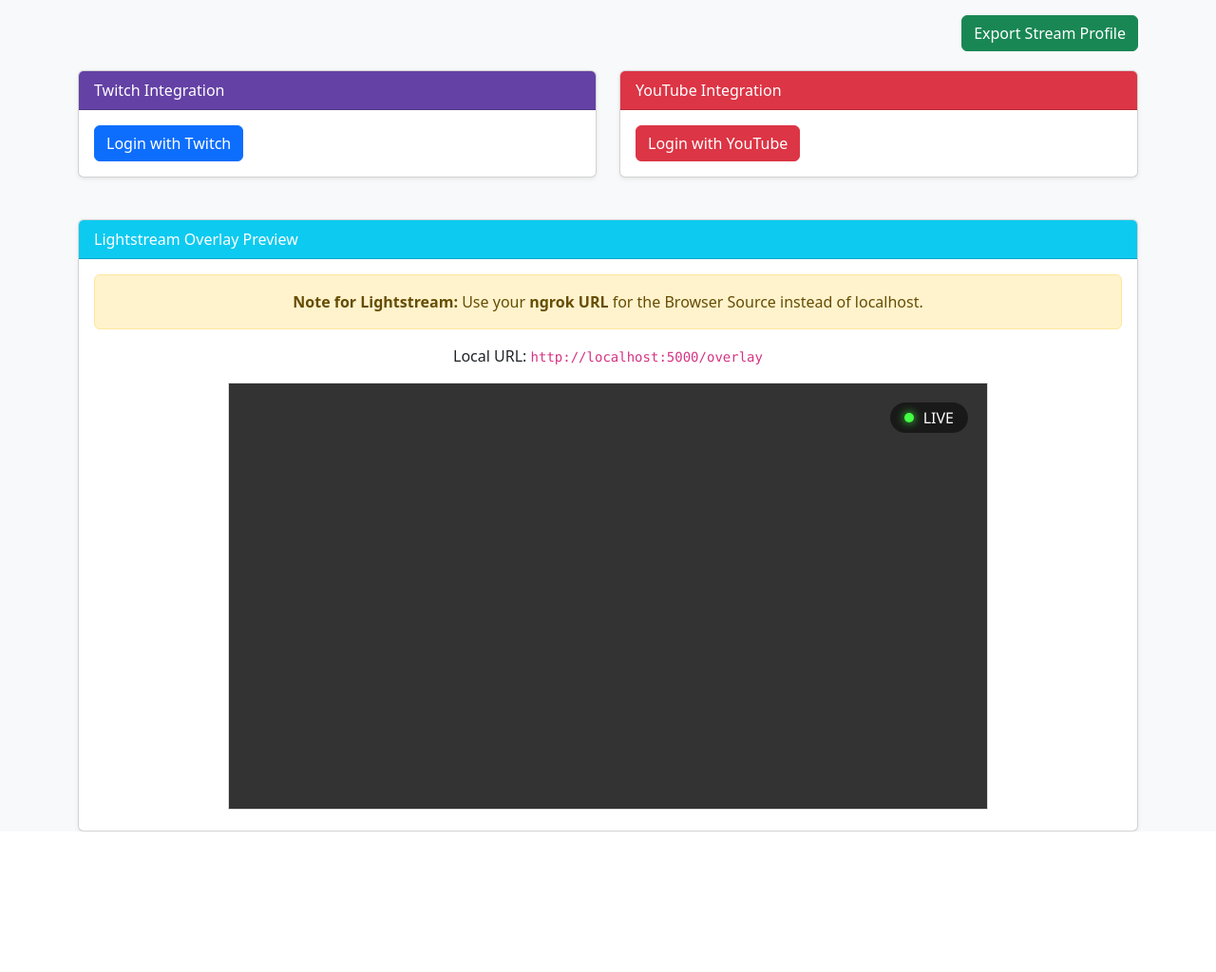
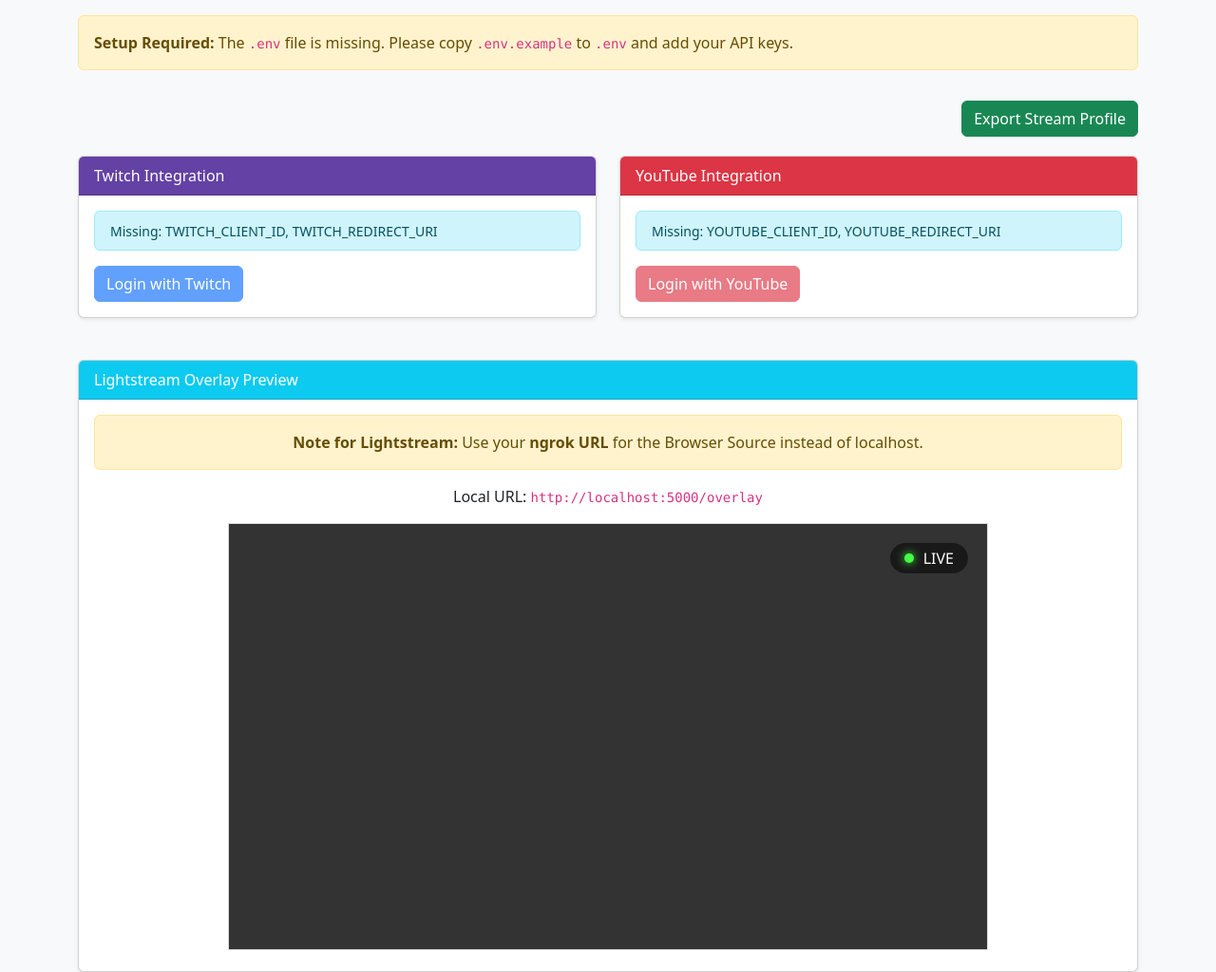
Before and after one commit to offbeatshotz/stream-sponsor, a Flask app: page / in a window 1280 px wide. Shown: the part 56-1080 px from the top of the page at 95% size. Before the commit the page ends 932 px from the top, so only its background shows below. Run offline with Flask 3, Linux system fonts and the light colour scheme.

Commit message:
Add files via upload

```diff
--- a/main.py
+++ b/main.py
@@ -29,22 +29,37 @@
 TWITCH_SCOPES = 'channel:read:stream_key'
 YOUTUBE_SCOPES = ['https://www.googleapis.com/auth/youtube.readonly']
 
+def get_missing_credentials(platform):
+    missing = []
+    if platform == 'twitch':
+        if not TWITCH_CLIENT_ID or TWITCH_CLIENT_ID.startswith('your_'): missing.append('TWITCH_CLIENT_ID')
+        if not TWITCH_CLIENT_SECRET or TWITCH_CLIENT_SECRET.startswith('your_'): missing.append('TWITCH_CLIENT_SECRET')
+        if not TWITCH_REDIRECT_URI: missing.append('TWITCH_REDIRECT_URI')
+    elif platform == 'youtube':
+        if not YOUTUBE_CLIENT_ID or YOUTUBE_CLIENT_ID.startswith('your_'): missing.append('YOUTUBE_CLIENT_ID')
+        if not YOUTUBE_CLIENT_SECRET or YOUTUBE_CLIENT_SECRET.startswith('your_'): missing.append('YOUTUBE_CLIENT_SECRET')
+        if not YOUTUBE_REDIRECT_URI: missing.append('YOUTUBE_REDIRECT_URI')
+    return missing
+
 def check_credentials(platform):
-    if platform == 'twitch':
-        return TWITCH_CLIENT_ID and TWITCH_CLIENT_SECRET and not TWITCH_CLIENT_ID.startswith('your_')
-    if platform == 'youtube':
-        return YOUTUBE_CLIENT_ID and YOUTUBE_CLIENT_SECRET and not YOUTUBE_CLIENT_ID.startswith('your_')
-    return False
+    return len(get_missing_credentials(platform)) == 0
 
 @app.route('/')
 def index():
     error = request.args.get('error')
+
+    # Check for .env file existence
+    env_exists = os.path.exists('.env')
+
     return render_template('index.html',
                            twitch_logged_in='twitch_token' in session,
                            youtube_logged_in='youtube_token' in session,
                            twitch_key=session.get('twitch_key'),
                            youtube_key=session.get('youtube_key'),
-                           error=error)
+                           error=error,
+                           env_exists=env_exists,
+                           twitch_missing=get_missing_credentials('twitch'),
+                           youtube_missing=get_missing_credentials('youtube'))
 
 @app.route('/overlay')
 def overlay():
--- a/templates/index.html
+++ b/templates/index.html
@@ -19,6 +19,17 @@
     </nav>
 
     <div class="container">
+        {% if not env_exists %}
+        <div class="row mt-3">
+            <div class="col-12">
+                <div class="alert alert-warning">
+                    <strong>Setup Required:</strong> The <code>.env</code> file is missing.
+                    Please copy <code>.env.example</code> to <code>.env</code> and add your API keys.
+                </div>
+            </div>
+        </div>
+        {% endif %}
+
         {% if error %}
         <div class="row mt-3">
             <div class="col-12">
@@ -29,6 +40,7 @@
             </div>
         </div>
         {% endif %}
+
         <div class="row mt-3">
             <div class="col-12 text-end">
                 <button class="btn btn-success" onclick="exportProfile()">Export Stream Profile</button>
@@ -45,6 +57,11 @@
                             <p>Status: <span class="badge bg-success">Connected</span></p>
                             <p>Stream Key: <span class="stream-key">{{ twitch_key or 'Hidden' }}</span></p>
                             <button class="btn btn-outline-primary btn-sm" onclick="copyKey('{{ twitch_key }}')">Copy Key</button>
+                        {% elif twitch_missing %}
+                            <div class="alert alert-sm alert-info py-2">
+                                <small>Missing: {{ twitch_missing|join(', ') }}</small>
+                            </div>
+                            <button class="btn btn-primary disabled" title="Add credentials to .env to enable">Login with Twitch</button>
                         {% else %}
                             <a href="/login/twitch" class="btn btn-primary">Login with Twitch</a>
                         {% endif %}
@@ -62,6 +79,11 @@
                             <p>Status: <span class="badge bg-success">Connected</span></p>
                             <p>Stream Key: <span class="stream-key">{{ youtube_key or 'Hidden' }}</span></p>
                             <button class="btn btn-outline-primary btn-sm" onclick="copyKey('{{ youtube_key }}')">Copy Key</button>
+                        {% elif youtube_missing %}
+                            <div class="alert alert-sm alert-info py-2">
+                                <small>Missing: {{ youtube_missing|join(', ') }}</small>
+                            </div>
+                            <button class="btn btn-danger disabled" title="Add credentials to .env to enable">Login with YouTube</button>
                         {% else %}
                             <a href="/login/youtube" class="btn btn-danger">Login with YouTube</a>
                         {% endif %}
```
